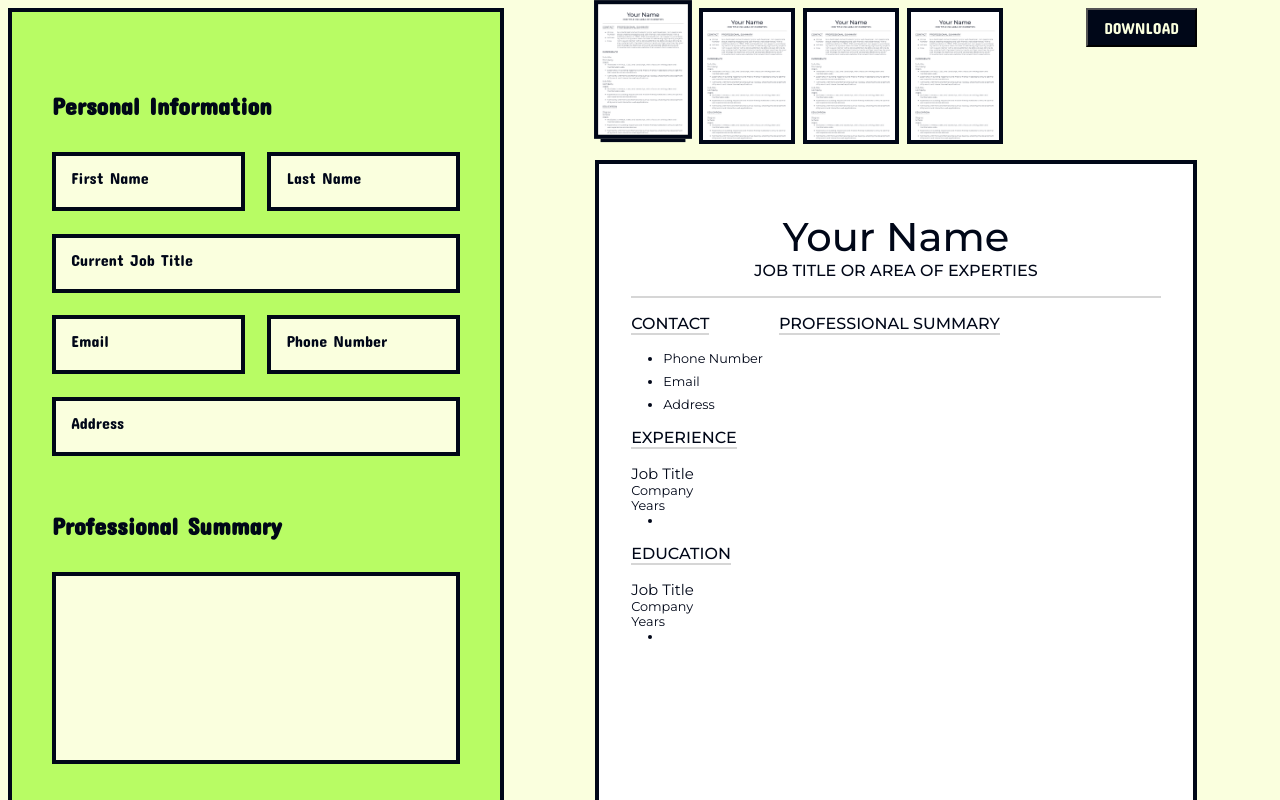
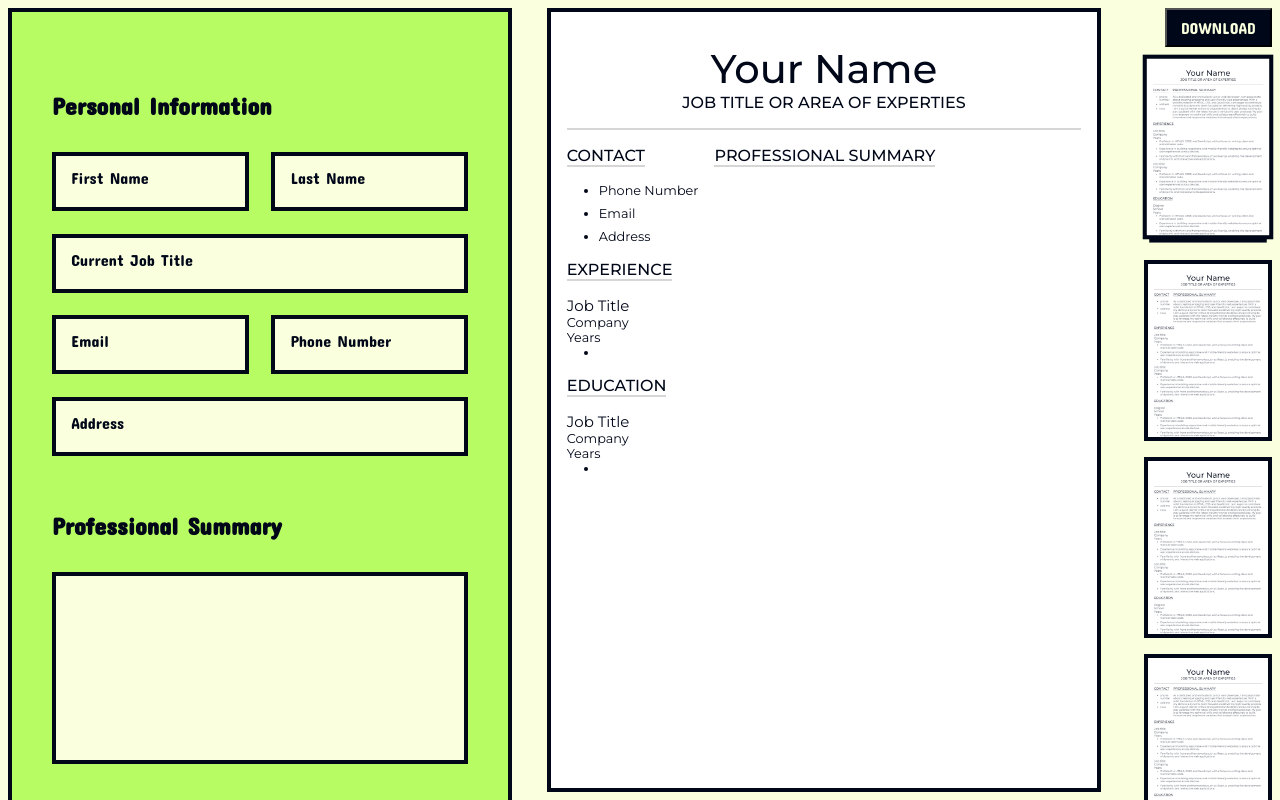
Before and after one commit to ADjoudi/resume, a React (Vite) app: page / in a window 1280 px wide. Shown: the top 800 px of the page. Built offline with nearby package versions, Linux system fonts and the light colour scheme.

Commit message:
made ui changes

```diff
--- a/src/App.css
+++ b/src/App.css
@@ -42,6 +42,7 @@
   background-color: var(--secondary);
   border: var(--border);
   margin: 0.5rem;
+  margin-right: 0rem;
   padding: 5rem 2.5rem;
   display: flex;
   flex-direction: column;
@@ -93,9 +94,9 @@
 .outputs {
   flex: 1;
   display: flex;
-  flex-direction: column;
-  align-items: center;
-  justify-content: center;
+  flex-direction: row;
+  align-items: start;
+  justify-content: start;
   gap: 1rem;
   position: sticky;
   top: 0;
@@ -103,21 +104,22 @@
 }
 
 .outputs .header {
+  height: 98vh;
   display: flex;
-  flex-direction: row;
-  justify-content: start;
-  align-items: start;
-  width: 80%;
+  flex-direction: column;
+  justify-content: space-between;
+  align-items: end;
+  gap: 1rem;
 }
 .outputs .header .choices {
   display: flex;
-  flex-direction: row;
-  justify-content: start;
+  flex-direction: column;
+  justify-content: end;
   align-items: start;
-  gap: 0.5rem;
+  gap: 1rem;
 }
 .outputs .header .choices .choice {
-  width: 6rem;
+  width: 8rem;
   aspect-ratio: 1/1.414;
   border: var(--border);
   background-image: url("./assets/cv1.png");
@@ -133,16 +135,13 @@
 }
 
 .outputs .header button {
-  margin-left: auto;
   background-color: var(--line);
-  padding: 0.5rem 1rem;
+  padding: 0.5rem 0.9rem;
   font-size: 1rem;
   color: var(--bg);
 }
 .outputs .output {
   flex: 1;
-  width: 80%;
-  aspect-ratio: 1/1.414;
-  border: var(--border);
-  background-color: white;
+  display: flex;
+  justify-content: center;
 }
--- a/src/App.jsx
+++ b/src/App.jsx
@@ -290,17 +290,17 @@
         </form>
       </div>
       <div className="outputs">
+        <div className="output">
+          <Cv1 outputs={{ info, summary, experience, education, links }} />
+        </div>
         <div className="header">
+          <button>DOWNLOAD</button>
           <div className="choices" onClick={handleChoiceClick}>
             <div className="choice"></div>
             <div className="choice"></div>
             <div className="choice"></div>
             <div className="choice"></div>
           </div>
-          <button>DOWNLOAD</button>
-        </div>
-        <div className="output">
-          <Cv1 outputs={{ info, summary, experience, education, links }} />
         </div>
       </div>
     </div>
--- a/src/components/Cv1.css
+++ b/src/components/Cv1.css
@@ -4,12 +4,16 @@
   font-weight: 400;
 }
 #cv1 {
+  height: 98vh;
+  aspect-ratio: 1/1.414;
+  border: var(--border);
+  background-color: white;
   display: flex;
   flex-direction: column;
   justify-content: start;
   align-items: center;
   gap: 1rem;
-  padding: 2rem;
+  padding: 1rem;
 }
 #cv1 header {
   width: 100%;
```
